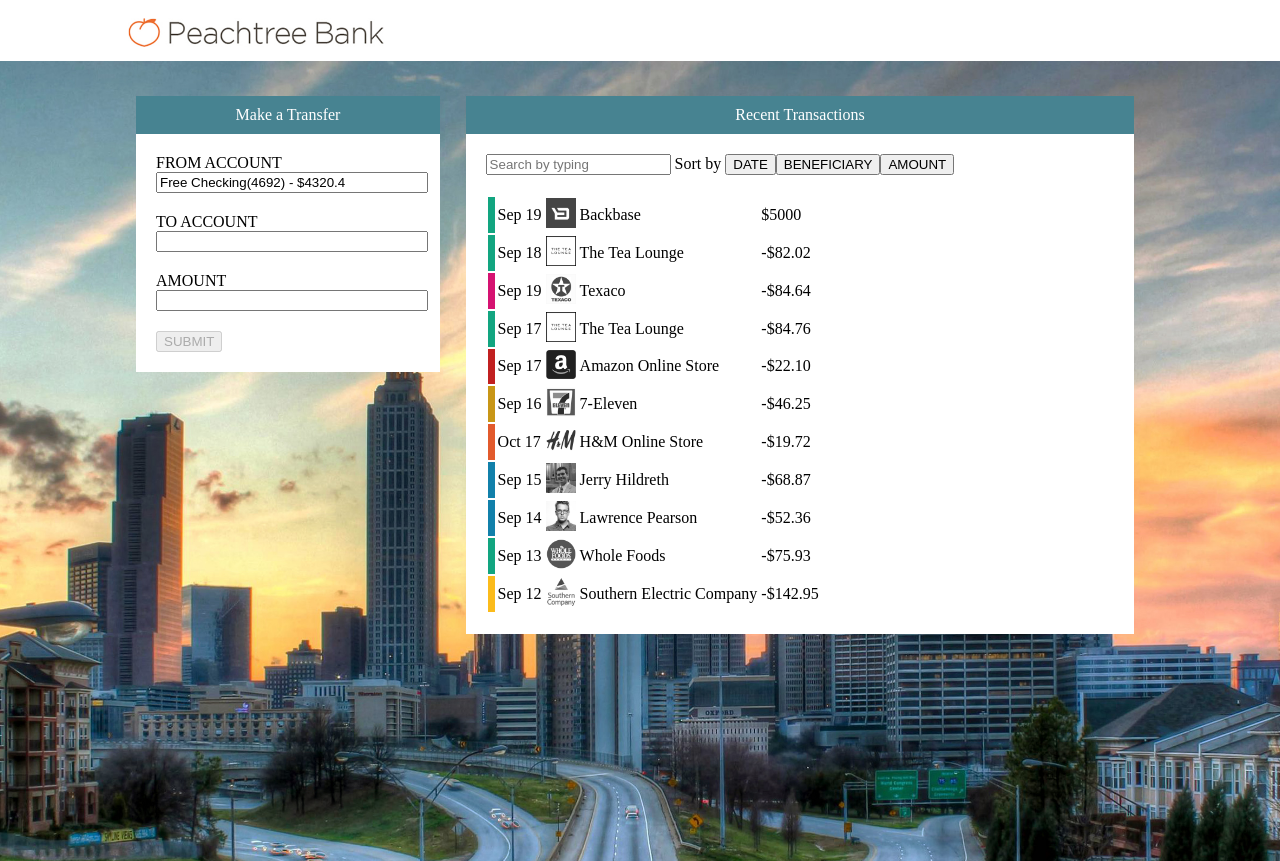
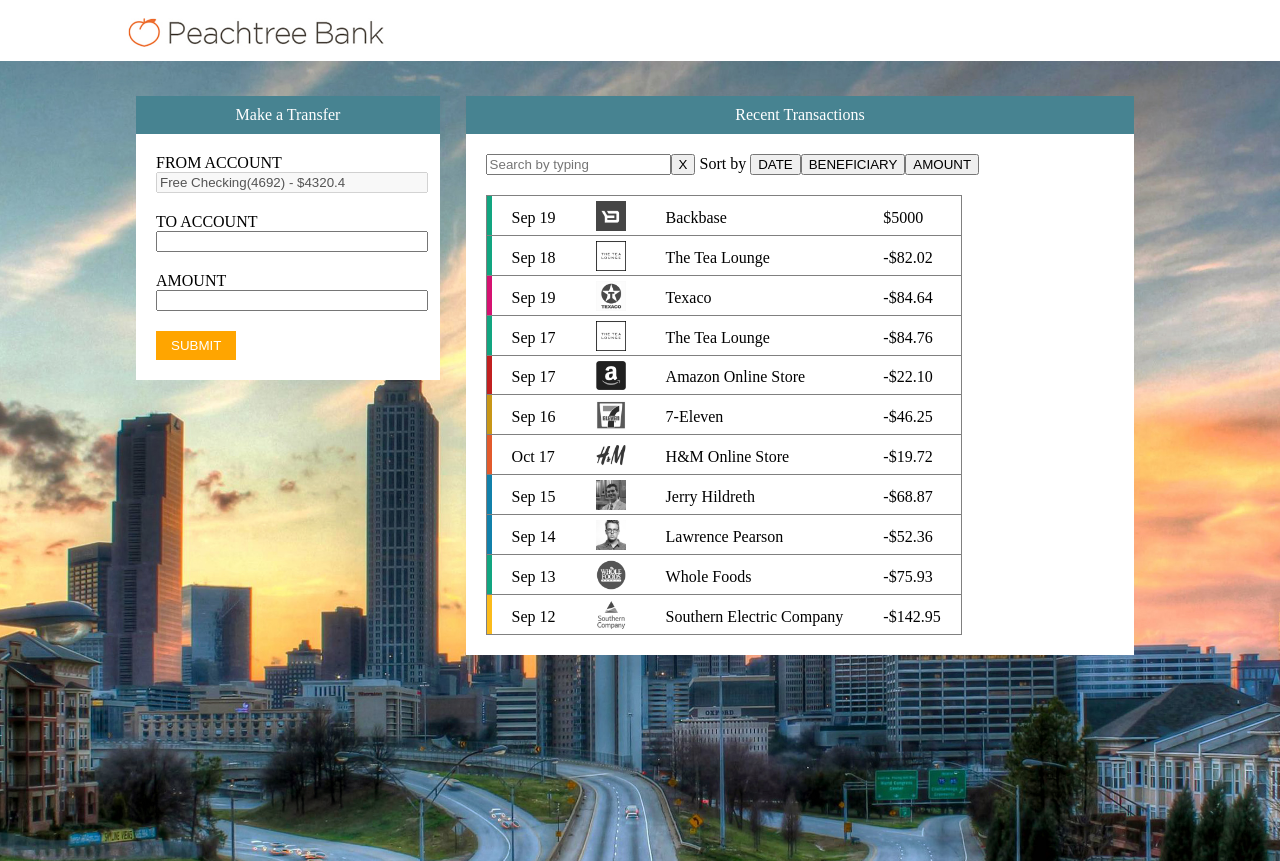
Before and after one commit to astreo/transact-adm, an Angular app: page / in a window 1280 px wide. Built offline with nearby package versions, Linux system fonts and the light colour scheme.

Commit message:
posible version final

```diff
--- a/src/app/components/transactions/transactions.component.html
+++ b/src/app/components/transactions/transactions.component.html
@@ -40,11 +40,12 @@
                 </div>
               </div>
             </form>
-          <button type="button" class="btn btn-outline-primary" (click)="ok()" [disabled]="form.invalid">{{btnTxt}}
+            <div><button type="button" class="btn-form" (click)="ok()"
+                [disabled]="form.invalid">{{btnTxt}}
               </button>
-          <button *ngIf="this.btnTxt === 'TRANSFER'" type="button" class="btn btn-outline-primary" (click)="cancel()"
-            [disabled]="form.invalid">CANCEL
-          </button>
+              <button *ngIf="this.btnTxt === 'TRANSFER'" type="button" class="btn-form"
+                (click)="cancel()" [disabled]="form.invalid">CANCEL
+              </button></div>
           </div>
         </div>
       </div>
@@ -58,7 +59,8 @@
             <ng-container *ngIf="transactionList.length > 0">
               <div class="form-group">
                 <div>
-                <input id="search" type="text" [(ngModel)]="searchText" class="form-control" placeholder="Search by typing" />
+                  <input id="search" type="text" [(ngModel)]="searchText" class="form-control"
+                    placeholder="Search by typing" /><button (click)="clearField()" type="button">X</button>
                   Sort by
                   <button (click)="sort('date')" type="button">DATE</button>
                   <button (click)="sort('beneficiary')" type="button">BENEFICIARY</button>
@@ -70,7 +72,7 @@
               <table class="table table-striped table-sm">
                 <tbody>
                   <tr *ngFor="let item of transactionList | textFilter:searchText">
-                  <td style="width:5px" [ngStyle]="{'background-color': item.categoryCode }">
+                    <td style="width:5px; padding: inherit" [ngStyle]="{'background-color': item.categoryCode }">
                     </td>
                     <td>
                       {{item.dates.valueDate  | date:'MMM dd'}}
--- a/src/app/components/transactions/transactions.component.scss
+++ b/src/app/components/transactions/transactions.component.scss
@@ -69,7 +69,32 @@
   width: inherit;
   display: inline-block;
 }
-  //----
+
+.btn-form {
+  background-color: orange;
+  border: none;
+  color: white;
+  padding: 7px 15px;
+  text-align: center;
+  text-decoration: none;
+  display: inline-block;
+  margin-right: 5px;
+}
+
+table{
+  border-collapse:collapse;
+  border:1px solid gray;
+  }
+
+table td{
+
+  padding:5px 20px 0px 20px; /* top right bottom left */
+
+  }
+
+  table td{
+    border-bottom:1px solid gray;
+    }  //----
 
 .container {
   width: 30px;
--- a/src/app/components/transactions/transactions.component.ts
+++ b/src/app/components/transactions/transactions.component.ts
@@ -55,7 +55,7 @@
 
   ngOnInit(): void {
     this.form = this.formBuilder.group({
-      fromAccount: [{ value: this.fromAccountTxt/*, disabled: true*/ }],
+      fromAccount: [{ value: this.fromAccountTxt, disabled: true }],
       toAccount: ['', Validators.required],
       amount: ['', [Validators.required]],
     }) as MyForm;
@@ -74,9 +74,7 @@
 
   getErrorMessage(fc: FormControl): string {
     let resp = '';
-    resp += fc.hasError('required') ? 'Debe ingresar un valor. ' : '';
-    resp += fc.hasError('minlength') ? 'Debe ingresar mínimo 6 dígitos. ' : '';
-    resp += fc.hasError('equalValidator') ? 'Los valores no coinciden ' : '';
+    resp += fc.hasError('required') ? 'This is a required field. ' : '';
     resp += fc.hasError('max') ? 'You cannot overdraft your account beyond a balance of $ -' + this.limit : '';
     return resp;
   }
@@ -88,16 +86,11 @@
   getList(): void {
     this.transactionService.getItems().subscribe(result => {
       this.transactionList = result;
-      console.log('transacciones:', this.transactionList);
       const date = new Date(this.transactionList[0].dates.valueDate);
-      console.log('mes:', date.toDateString());
-      console.log('mes:', date.getMonth() + 1);
-      console.log('mes:', date.getDate());
       this.getInitialBalance();
       this.ctrls.fromAccount.setValue(this.fromAccountTxt + this.balance.toString());
       this.maxQt = this.balance + this.limit;
       this.ctrls.amount.setValidators([Validators.max(this.maxQt)]);
-      console.log('maximo establecido:', this.maxQt);
     });
   }
 
@@ -110,7 +103,10 @@
       }
     });
     this.balance = +(this.balance.toFixed(2));
-    console.log('balance inicial: ', this.balance);
+  }
+
+  clearField(): void {
+    this.searchText = '';
   }
 
   sort(property: string): void {
@@ -121,16 +117,9 @@
     const direction = this.isDesc ? 1 : -1;
 
     this.transactionList.sort((a, b) => {
-      console.log('la Propieddad:', property);
-      console.log('la a:', a);
-      console.log('propiedad:', a['merchant.name']);
 
       switch (property) {
         case 'date':
-          console.log('fecha1', new Date(a.dates.valueDate));
-          console.log('fecha1', (a.dates.valueDate));
-          console.log('fecha2', new Date(b.dates.valueDate));
-          console.log('fecha2', (b.dates.valueDate));
           previous = new Date(a.dates.valueDate) < new Date(b.dates.valueDate);
           next = new Date(a.dates.valueDate) > new Date(b.dates.valueDate);
           break;
@@ -176,7 +165,7 @@
     newTransf.transaction.amountCurrency.currencyCode = 'EUR';
     newTransf.transaction.creditDebitIndicator = 'DBIT';
 
-    this.transactionList.push(newTransf);
+    this.transactionList.unshift(newTransf);
 
     this.balance = this.balance - this.ctrls.amount.value;
     this.balance =  +(this.balance.toFixed(2));
```
Also changed, not shown: src/app/custom-validators/qt-validator.ts (deleted, +0 -11 lines). Lines whose indentation alone changed are shown as unchanged.
